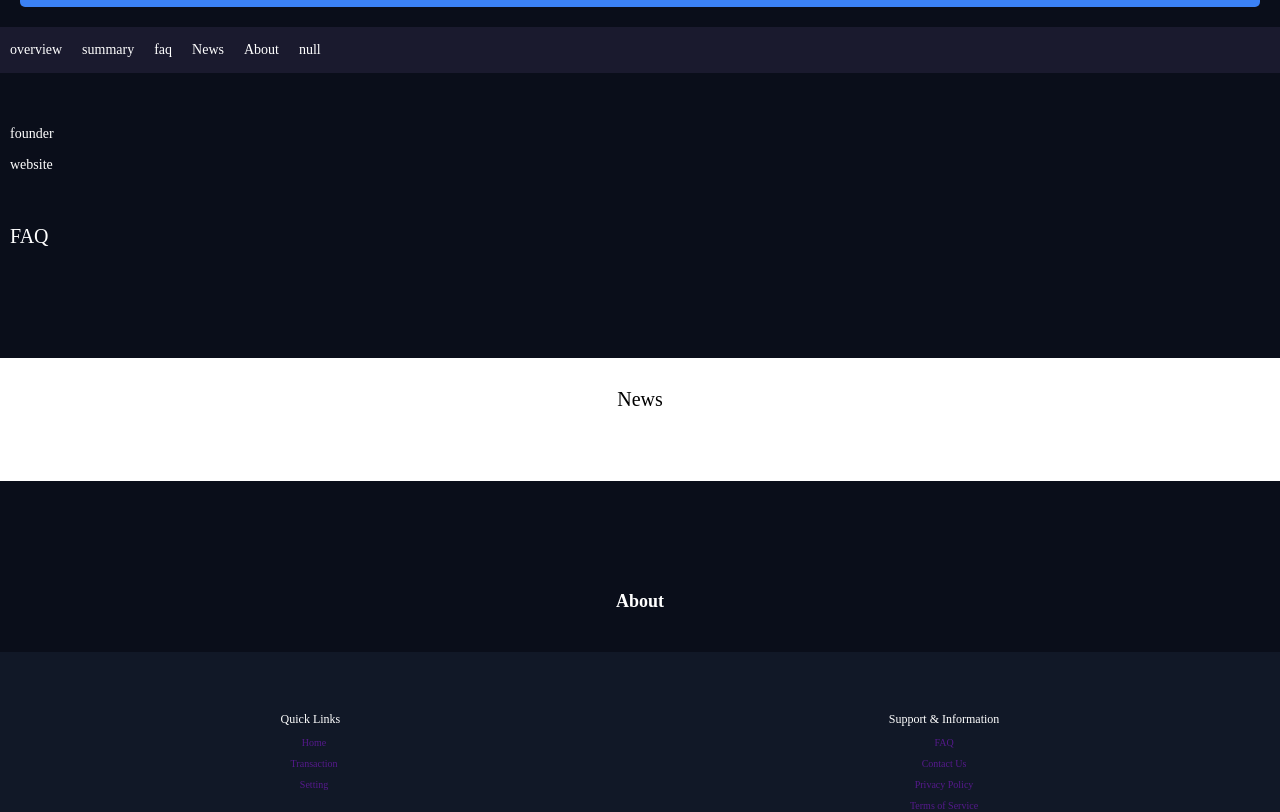
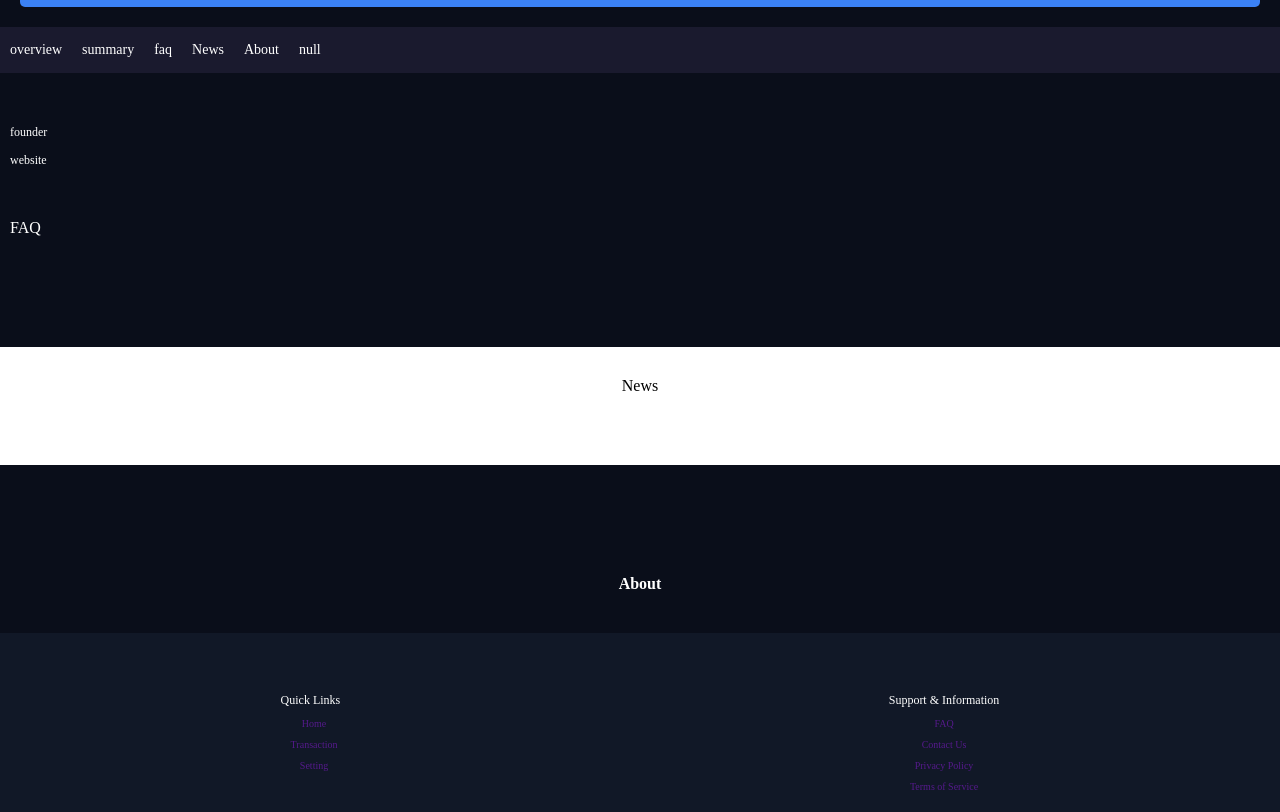
Before and after one commit to Afoke-reality23/cryptoMarket_frontend, a plain HTML site: page details/index.html in a window 1280 px wide. Shown: the part 499-1311 px from the top of the page. Drawn offline with nearby package versions, Linux system fonts and the light colour scheme.

Commit message:
small changes added fonts too

```diff
--- a/details/script.js
+++ b/details/script.js
@@ -68,7 +68,7 @@ function fetchAssetDetail(assetId) {
         console.log(data);
         // getCharts(data);
         populateDetailPage(data);
-        // fetchNews(data);
+        fetchNews(data);
       })
       .catch((error) => {
         console.error(error);
--- a/details/style.css
+++ b/details/style.css
@@ -190,7 +190,7 @@ header > * {
 .summary p {
   display: flex;
   justify-content: space-between;
-  font-size: 14px;
+  font-size: 12px;
 }
 .summary p a {
   text-decoration: none;
@@ -202,7 +202,7 @@ header > * {
   gap: 20px;
 }
 .faq > p {
-  font-size: 20px;
+  font-size: 16px;
   font-weight: 500;
 }
 .faq-container {
@@ -221,7 +221,7 @@ header > * {
   border-radius: 5px;
   color: #0f0d0d;
   margin: 5px 0;
-  font-size: 14px;
+  font-size: 12px;
 }
 .questions ~ p {
   font-size: 12px;
@@ -238,7 +238,7 @@ header > * {
   margin: 50px 0;
 }
 .news-container h2 {
-  font-size: 20px;
+  font-size: 16px;
   font-weight: 500;
   text-align: center;
   color: black;
@@ -310,7 +310,7 @@ header > * {
   padding: 30px 10px;
 }
 .about h2 {
-  font-size: 18px;
+  font-size: 16px;
   font-weight: bold;
   text-align: center;
 }
--- a/style.css
+++ b/style.css
@@ -8,7 +8,7 @@ body {
   background-color: rgb(10 14 26);
   color: #fff;
   font-size: 14px;
-  font-family: Arial, Helvetica, sans-serif;
+  font-family: "Inter", sans-serif;
   height: 100%;
 }
 
--- a/transaction/review.js
+++ b/transaction/review.js
@@ -70,8 +70,8 @@ const listAssetObj = {
   processing_speed: Number(transRate),
 };
 // console.log(sellAsset);
-const ip = "http://127.0.0.1:1998";
-// const ip = "https://cryptomarket-server.onrender.com";
+// const ip = "http://127.0.0.1:1998";[]
+const ip = "https://cryptomarket-server.onrender.com";
 function confirmTransaction() {
   fetch(`${ip}/sell`, {
     method: "POST",
```
Also changed, not shown: index.html (+3 -0 lines).
